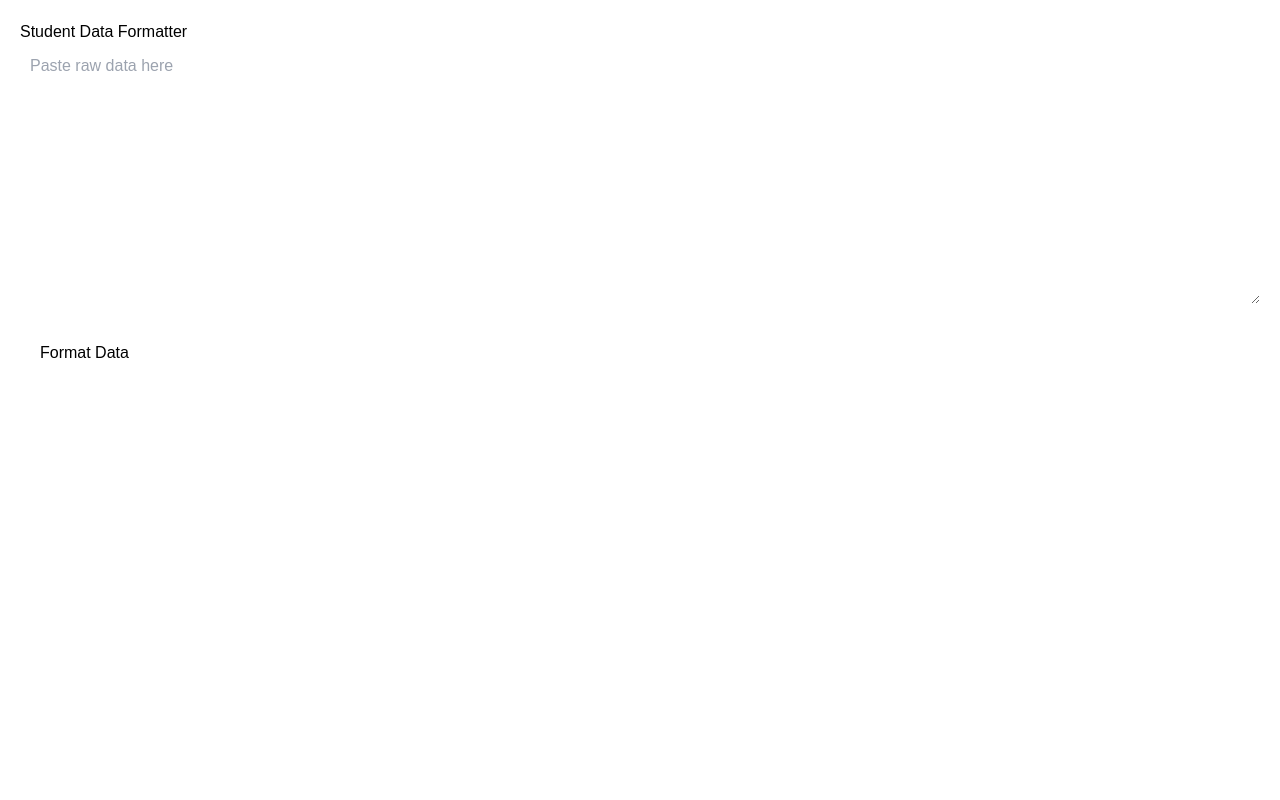
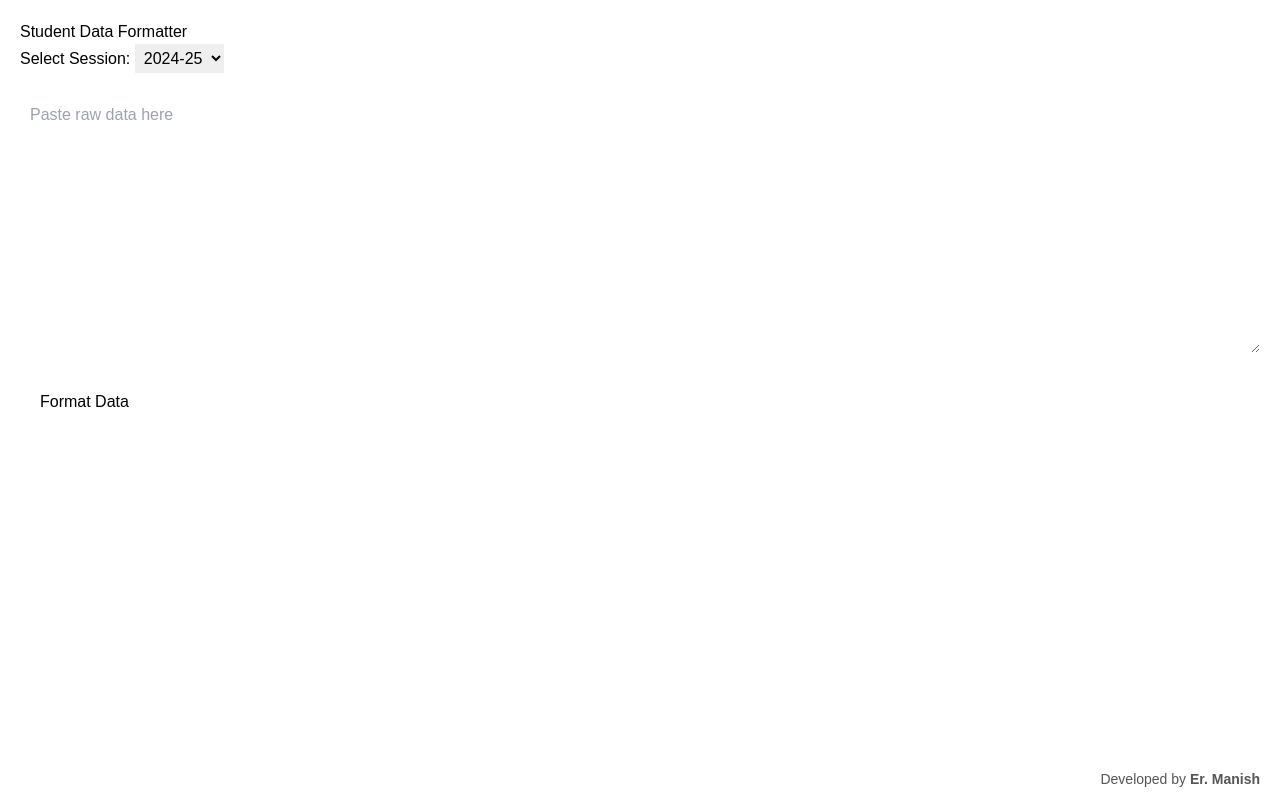
Before and after one commit to Skillsilo/form-format-vikrant-latest-form, a React (Vite) app: page / in a window 1280 px wide. Both pictures are taken after a click on the button "VKU University". Built offline with nearby package versions, Linux system fonts and the light colour scheme.

Commit message:
Update VKUFormatter.jsx

```diff
--- a/src/components/VKUFormatter.jsx
+++ b/src/components/VKUFormatter.jsx
@@ -1,10 +1,10 @@
 import React, { useState } from "react";
 
-
 function VKUFormatter() {
-  const [rawData, setRawData] = useState(""); // Raw data input by the user
-  const [formattedData, setFormattedData] = useState(null); // Formatted data output
-  const [formattedText, setFormattedText] = useState(""); // Formatted text for display
+  const [rawData, setRawData] = useState("");
+  const [formattedData, setFormattedData] = useState(null);
+  const [formattedText, setFormattedText] = useState("");
+  const [selectedSession, setSelectedSession] = useState("2024-25"); // Default session
 
   const states = [
     { name: "Andhra Pradesh", aliases: ["andra pradesh"] },
@@ -37,13 +37,12 @@ function VKUFormatter() {
     { name: "West Bengal", aliases: ["bengal"] },
   ];
 
-  // Function to identify state from raw data
   const getStateFromString = (rawData) => {
-    const normalizedData = rawData.toLowerCase(); // Convert raw data to lowercase
+    const normalizedData = rawData.toLowerCase();
     for (const state of states) {
       if (
-        normalizedData.includes(state.name.toLowerCase()) || // Match exact name
-        state.aliases.some((alias) => normalizedData.includes(alias.toLowerCase())) // Match aliases
+        normalizedData.includes(state.name.toLowerCase()) ||
+        state.aliases.some((alias) => normalizedData.includes(alias.toLowerCase()))
       ) {
         return state.name;
       }
@@ -51,12 +50,8 @@ function VKUFormatter() {
     return "Not mentioned";
   };
 
-
-  // Function to format raw data
   const formatStudentData = (rawData) => {
-    const data = rawData.split("\t"); // Split raw data using tab space
-
-    // Determine semester based on LE status
+    const data = rawData.split("\t");
     const semester = data[8]?.trim().toLowerCase() === "yes" ? "3rd" : "1st";
 
     return {
@@ -68,20 +63,17 @@ function VKUFormatter() {
       semester: semester,
       aadharNumber: data[17]?.trim() || "Not mentioned",
       city: `${data[4]?.trim() || ""}`.trim(),
-      state: getStateFromString(rawData), // Use the state-matching function
+      state: getStateFromString(rawData),
       studentContact: `${data[5]?.trim() || ""}, ${data[11]?.trim() || ""}`.trim(),
       email: data[6]?.trim() || "Not mentioned",
     };
   };
 
-  // Handler to format the data
   const handleFormat = () => {
     const formatted = formatStudentData(rawData);
     setFormattedData(formatted);
 
-    // Generate formatted text for display and clipboard
     const text = `
-
       Student Name: ${formatted.studentName}
       Father's Name: ${formatted.fatherName}
       Mother's Name: ${formatted.motherName}
@@ -93,12 +85,12 @@ function VKUFormatter() {
       State: ${formatted.state}
       Student Contact: ${formatted.studentContact.split(",")[0]}
       Email: ${formatted.email}
-      Session: 2024-25
+      Session: ${selectedSession}
     `.trim();
+
     setFormattedText(text);
   };
 
-  // Handler to copy formatted data to the clipboard
   const handleCopy = () => {
     if (formattedText) {
       navigator.clipboard.writeText(formattedText);
@@ -107,8 +99,23 @@ function VKUFormatter() {
   };
 
   return (
-    <div style={{ padding: "20px", fontFamily: "Arial, sans-serif" }}>
+    <div style={{ padding: "20px", fontFamily: "Arial, sans-serif", position: "relative", minHeight: "100vh" }}>
       <h1>Student Data Formatter</h1>
+
+      {/* Session Dropdown */}
+      <label htmlFor="session">Select Session: </label>
+      <select
+        id="session"
+        value={selectedSession}
+        onChange={(e) => setSelectedSession(e.target.value)}
+        style={{ padding: "5px", fontSize: "16px", marginBottom: "20px" }}
+      >
+        <option value="2022-23">2022-23</option>
+        <option value="2023-24">2023-24</option>
+        <option value="2024-25">2024-25</option>
+        <option value="2025-26">2025-26</option>
+      </select>
+
       <textarea
         value={rawData}
         onChange={(e) => setRawData(e.target.value)}
@@ -122,6 +129,7 @@ function VKUFormatter() {
           marginBottom: "20px",
         }}
       ></textarea>
+
       <br />
       <button
         onClick={handleFormat}
@@ -134,14 +142,15 @@ function VKUFormatter() {
       >
         Format Data
       </button>
+
       {formattedData && (
         <div
           style={{
             display: "flex",
             justifyContent: "center",
             alignItems: "center",
-      height: "100vh", // Full viewport height for vertical centering
-      backgroundColor: "#f9f9f9", // Optional: Add a light background for contrast
+            minHeight: "80vh",
+            backgroundColor: "#f9f9f9",
           }}
         >
           <div
@@ -149,10 +158,10 @@ function VKUFormatter() {
               background: "#ffffff",
               padding: "20px",
               borderRadius: "10px",
-        border: "1px solid #ddd", // Add a border around the container
-        boxShadow: "0 4px 8px rgba(0, 0, 0, 0.1)", // Optional: Add a subtle shadow
+              border: "1px solid #ddd",
+              boxShadow: "0 4px 8px rgba(0, 0, 0, 0.1)",
               maxWidth: "600px",
-        width: "90%", // Ensure responsiveness
+              width: "90%",
             }}
           >
             <h2 style={{ textAlign: "center", marginBottom: "20px" }}>Formatted Data</h2>
@@ -185,9 +194,9 @@ function VKUFormatter() {
                 display: "block",
                 padding: "10px 20px",
                 fontSize: "16px",
-          margin: "10px auto 0", // Center the button horizontally
+                margin: "10px auto 0",
                 cursor: "pointer",
-          backgroundColor:"lightblue"
+                backgroundColor: "lightblue",
               }}
             >
               Click here to copy the Details
@@ -196,6 +205,18 @@ function VKUFormatter() {
         </div>
       )}
 
+      {/* Footer */}
+      <div
+        style={{
+          position: "fixed",
+          bottom: "10px",
+          right: "20px",
+          fontSize: "14px",
+          color: "#555",
+        }}
+      >
+        Developed by <strong>Er. Manish</strong>
+      </div>
     </div>
   );
 }
```
Lines whose indentation alone changed are shown as unchanged.
